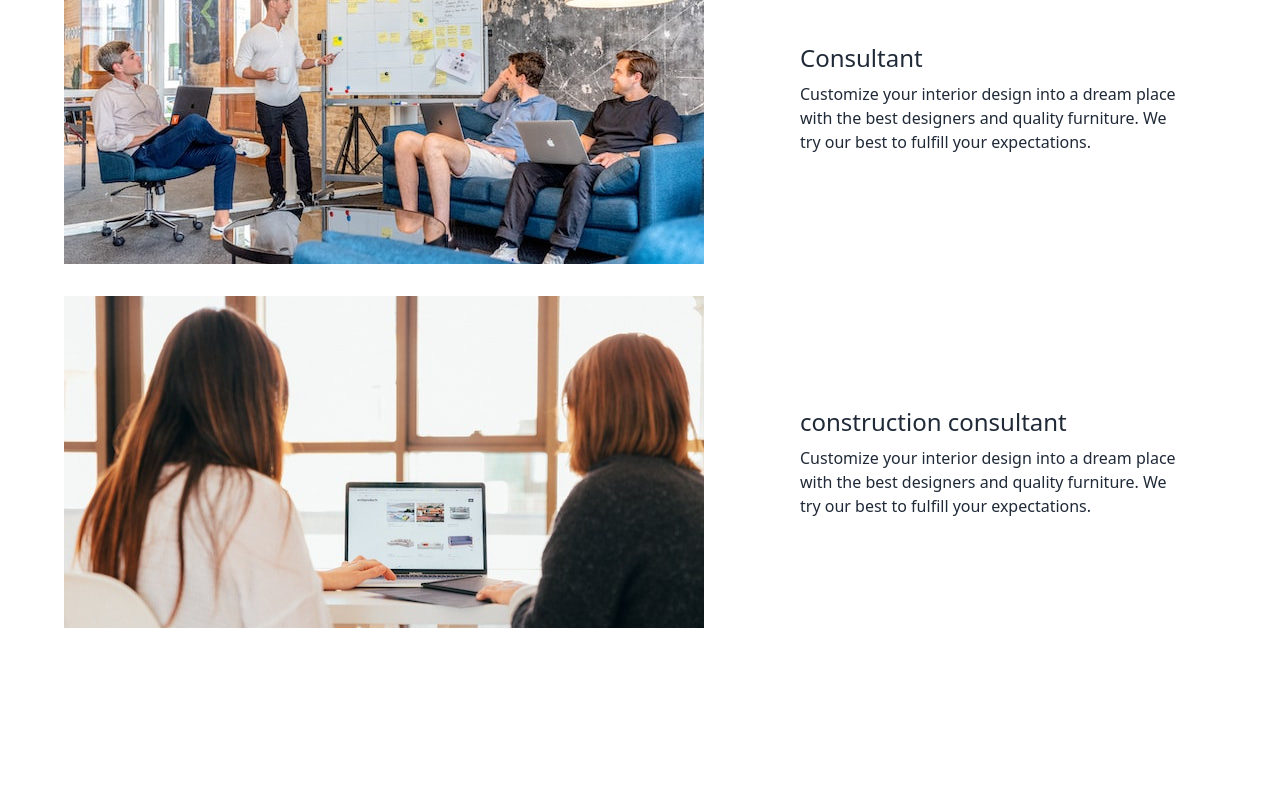
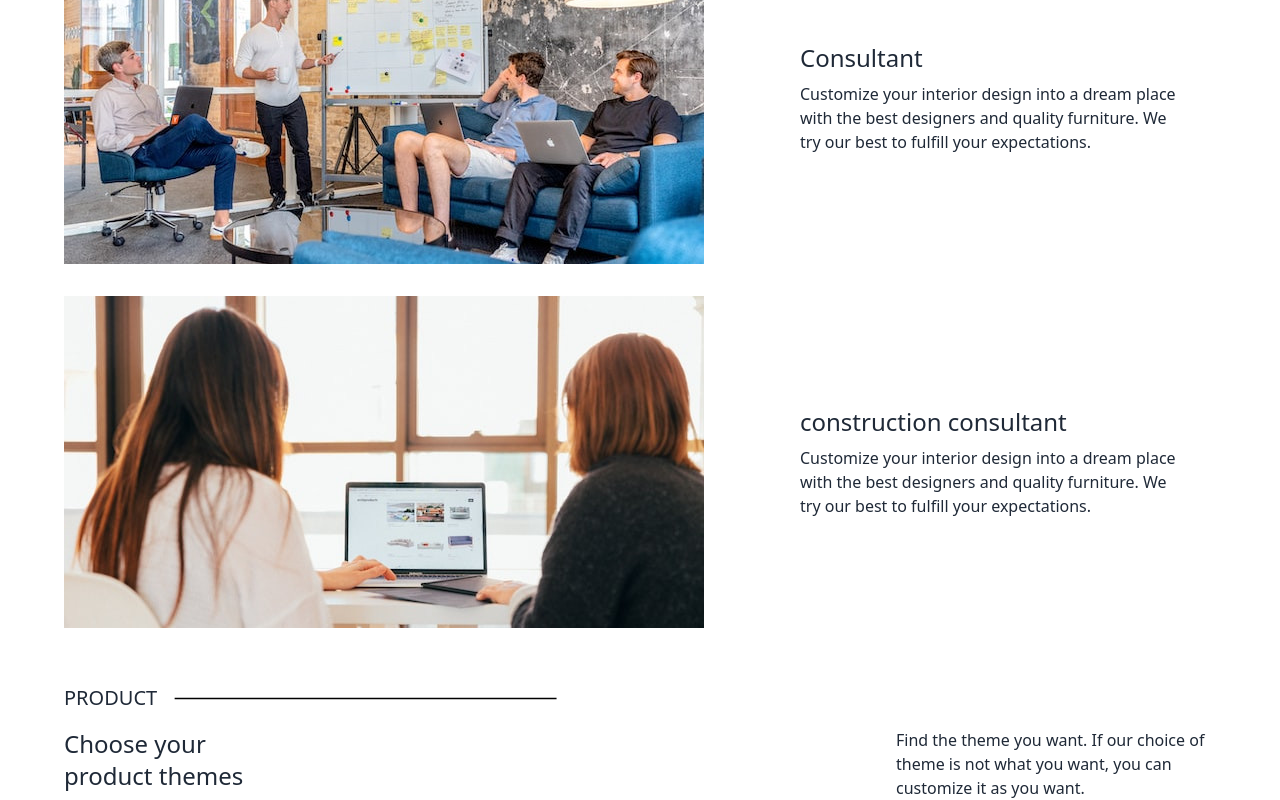
Before and after one commit to Alice2212/interior-design, a React (Create React App) app: page / in a window 1280 px wide. Shown: the part 1391-2191 px from the top of the page. Before the commit the page ends 2051 px from the top, so only its background shows below. Built offline with nearby package versions, Linux system fonts and the light colour scheme.

Commit message:
product themes section

```diff
--- a/src/components/ProductThemes.css
+++ b/src/components/ProductThemes.css
@@ -0,0 +1,9 @@
+.line {
+  width: 30vw;
+}
+
+@media screen and (max-width: 932px) {
+  .line {
+    width: 40vw;
+  }
+}
--- a/src/components/ProductThemes.jsx
+++ b/src/components/ProductThemes.jsx
@@ -1,10 +1,23 @@
-import React from 'react';
-import "./ProductThemes.css"
+import React from "react";
+import "./ProductThemes.css";
+import Line from "../assets/img/Line.svg";
 
 function ProductThemes() {
   return (
-    <div>ProductThemes</div>
-  )
+    <div>
+      <div className="product-lineBreak flex mb-4 ">
+        <h3 className="pr-4 mt-6 font-medium text-xl ">PRODUCT</h3>
+        <img src={Line} alt="line" className="line mt-6" />
+      </div>
+      <div className="product-title flex justify-between ">
+        <h2 className="w-52 text-2xl">Choose your product themes</h2>
+        <p className="w-80">
+          Find the theme you want. If our choice of theme is not what you want,
+          you can customize it as you want.
+        </p>
+      </div>
+    </div>
+  );
 }
 
-export default ProductThemes
+export default ProductThemes;
--- a/src/components/Services.jsx
+++ b/src/components/Services.jsx
@@ -5,6 +5,7 @@ import Line from "../assets/img/Line.svg";
 import cardImg1 from "../assets/img/cardImg1.jpg";
 import cardImg2 from "../assets/img/cardImg2.jpg";
 import cardImg3 from "../assets/img/cardImg3.jpg";
+import ProductThemes from "./ProductThemes";
 
 const servicesCardItems = [
   {
@@ -75,23 +76,7 @@ function Services() {
         ))}
 
         </div>
-        {/* <div className="services-cards flex flex-wrap md:flex-col m-auto justify-between">
-          <div className="service--card flex flex-wrap md:flex-row items-center gap-2 md:gap-8 mb-2 md:mb-8">
-            <div className="card-img flex-auto m-auto">
-              <img src={cardImg1} alt="Interior-Decoration" />
-            </div>
-            <div className="card-body flex-auto md:max-w-md ">
-              <h1 className="text-center md:text-left text-2xl font-medium">
-                Interior Design
-              </h1>
-              <p className="text-center md:text-left">
-                Customize your interior design into a dream place with the best
-                designers and quality furniture. We try our best to fulfill your
-                expectations.
-              </p>
-            </div>
-          </div>
-        </div> */}
+        <ProductThemes />
       </section>
     </div>
   );
```
Also changed, not shown: src/components/ChooseUs.css (+3 -5 lines).
